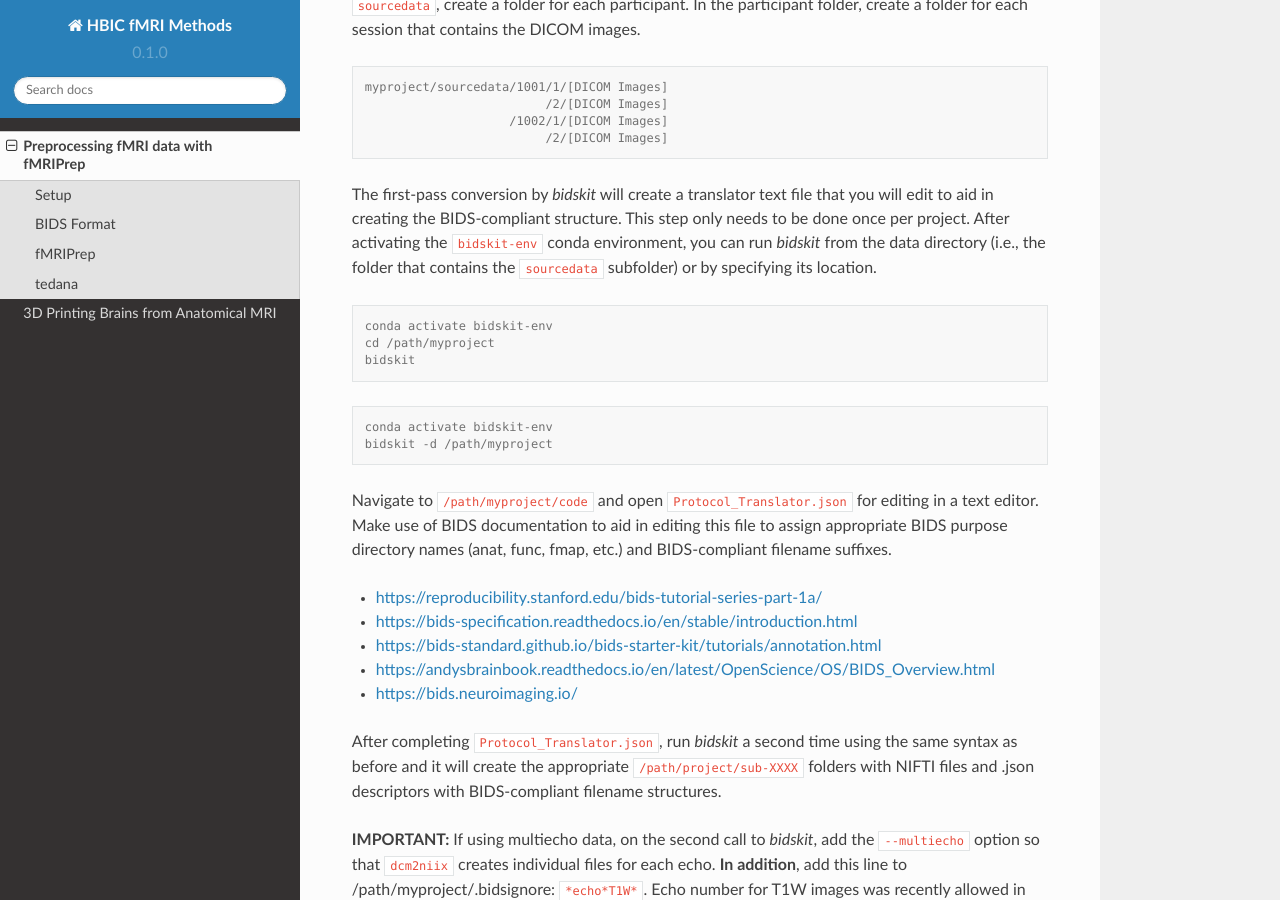
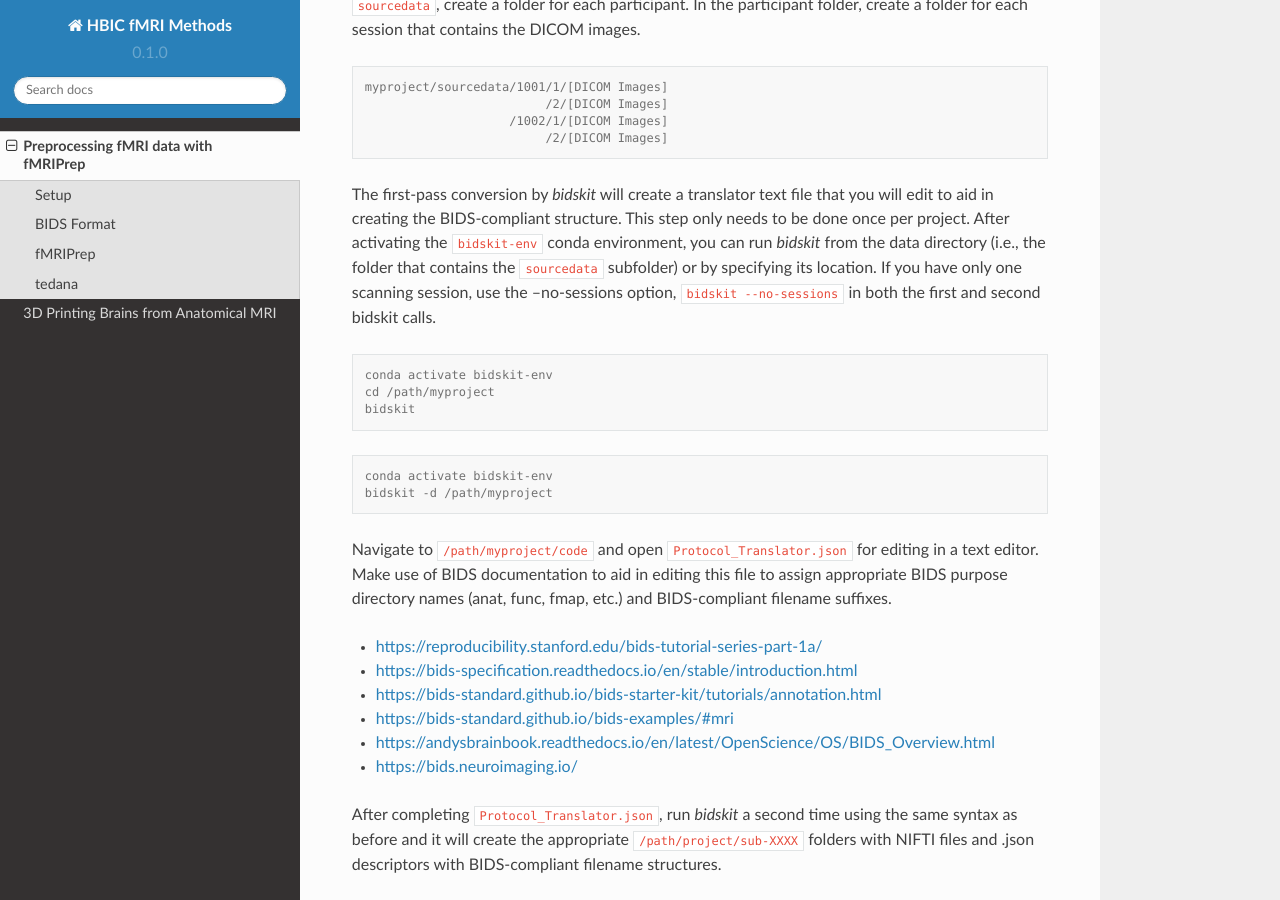
Before and after one commit to jbartolotti/fmri-methods, a Sphinx documentation site: the page built from docs/source/fmriprep.rst, in a window 1280 px wide and 900 px high, scrolled down 1070 px. Built offline with Sphinx 7.4.7 and the Read the Docs theme 2.0.0, drawn with Linux system fonts in a browser that asks for light colours; pages that are not in the unit, such as notebooks, are missing from menus.

Commit message:
Update fmriprep.rst

```diff
--- a/docs/source/fmriprep.rst
+++ b/docs/source/fmriprep.rst
@@ -55,7 +55,7 @@ First, create a dataset folder, e.g. ``/path/myproject`` that contains a single
                       /1002/1/[DICOM Images]
                            /2/[DICOM Images]
 
-The first-pass conversion by *bidskit* will create a translator text file that you will edit to aid in creating the BIDS-compliant structure. This step only needs to be done once per project. After activating the ``bidskit-env`` conda environment, you can run *bidskit* from the data directory (i.e., the folder that contains the ``sourcedata`` subfolder) or by specifying its location.
+The first-pass conversion by *bidskit* will create a translator text file that you will edit to aid in creating the BIDS-compliant structure. This step only needs to be done once per project. After activating the ``bidskit-env`` conda environment, you can run *bidskit* from the data directory (i.e., the folder that contains the ``sourcedata`` subfolder) or by specifying its location. If you have only one scanning session, use the --no-sessions option, ``bidskit --no-sessions`` in both the first and second bidskit calls.
 
 .. code-block:: console
 
@@ -73,6 +73,7 @@ Navigate to ``/path/myproject/code`` and open ``Protocol_Translator.json`` for e
 - https://reproducibility.stanford.edu/bids-tutorial-series-part-1a/
 - https://bids-specification.readthedocs.io/en/stable/introduction.html
 - https://bids-standard.github.io/bids-starter-kit/tutorials/annotation.html
+- https://bids-standard.github.io/bids-examples/#mri
 - https://andysbrainbook.readthedocs.io/en/latest/OpenScience/OS/BIDS_Overview.html
 - https://bids.neuroimaging.io/
 
```
